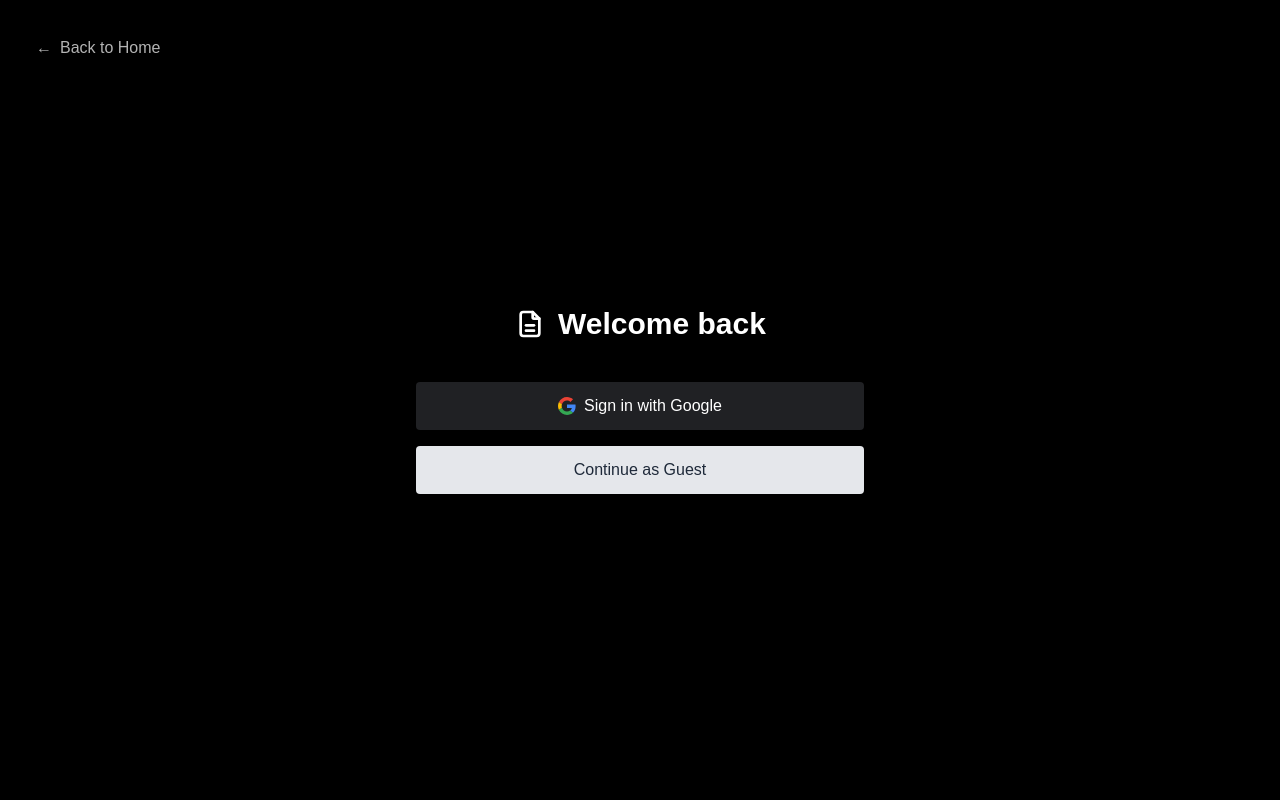
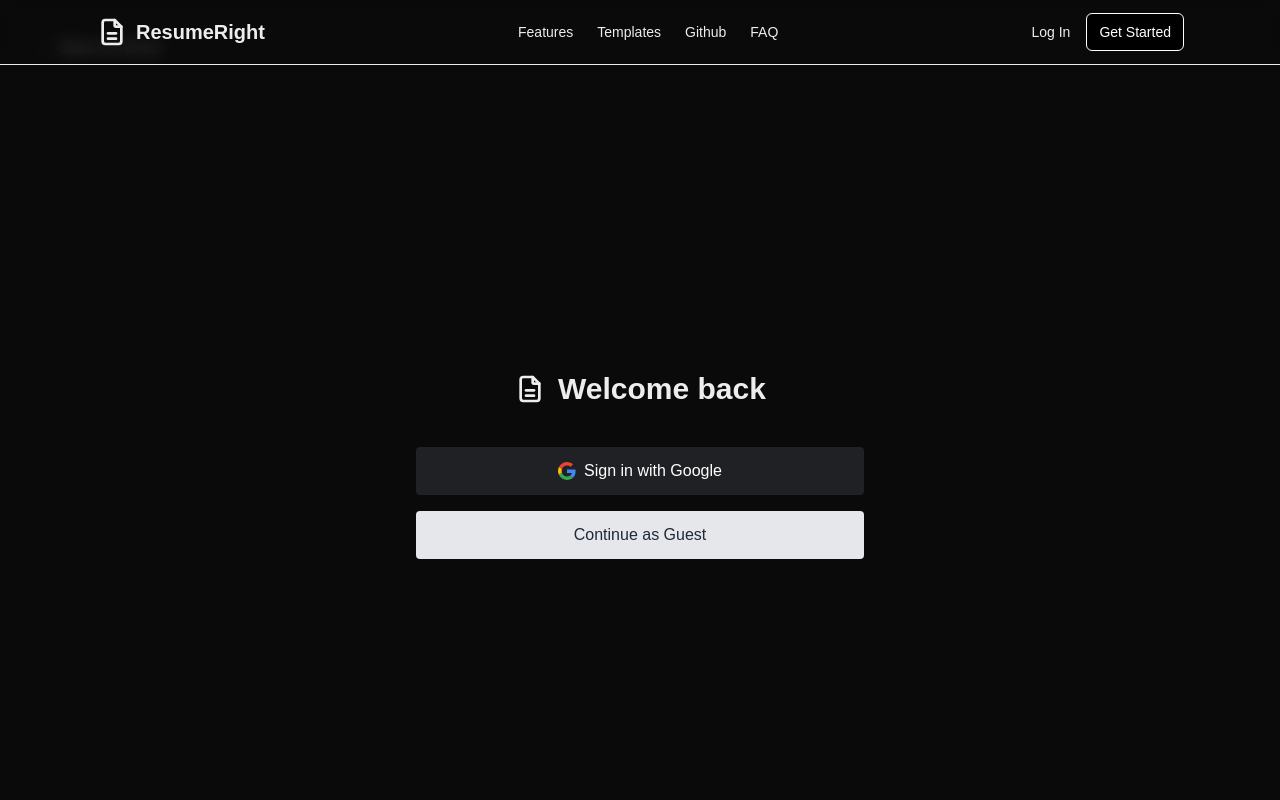
Before and after one commit to JoanDuran12/ResumeRight, a Next.js app: page /login in a window 1280 px wide. Shown: the top 800 px of the page. Built offline with nearby package versions, Linux system fonts and the light colour scheme; no server answers.

Commit message:
Add changes to LandingPage and UI

```diff
--- a/package.json
+++ b/package.json
@@ -23,8 +23,11 @@
     "@types/node": "^20",
     "@types/react": "^19",
     "@types/react-dom": "^19",
+    "autoprefixer": "^10.4.21",
     "eslint": "^9",
     "eslint-config-next": "15.2.1",
+    "postcss": "^8.5.3",
+    "tailwindcss": "^4.0.14",
     "typescript": "^5"
   }
 }
--- a/src/app/components/Component.tsx
+++ b/src/app/components/Component.tsx
@@ -2,7 +2,7 @@ import { IconCaretRight } from "@tabler/icons-react";
 
 function Component() {
   return (
-    <section className="w-full py-12 md:py-24 lg:py-32 bg-black">
+    <section className="w-full py-12 md:py-24 lg:py-32 bg-black flex items-center justify-center">
       <div className="container px-4 md:px-6">
         <div className="flex flex-col items-center justify-center space-y-4 text-center">
           <div className="space-y-2">
--- a/src/app/components/Features.tsx
+++ b/src/app/components/Features.tsx
@@ -41,7 +41,7 @@ const FeaturesItems = [
 
 function Features() {
   return (
-    <section className="w-full py-12 px-24 md:py-12 lg:py-24 xl:py-32">
+    <section className="w-full py-12 px-24 md:py-12 lg:py-24 xl:py-32 flex items-center justify-center">
       <div className="container px-4 md:px-6">
         <div className="flex flex-col items-center justify-center space-y-4 text-center">
           <div className=" bg-black text-white rounded-lg px-4 py-2 text-sm">
--- a/src/app/components/Header.tsx
+++ b/src/app/components/Header.tsx
@@ -11,8 +11,9 @@ const navItems = [
     href: "#Templates",
   },
   {
-    title: "Pricing",
-    href: "#pricing",
+    title: "Github",
+    href: "https://github.com/JoanDuran12/ResumeRight",
+    target: "_blank",
   },
   {
     title: "FAQ",
@@ -22,17 +23,18 @@ const navItems = [
 
 function Header() {
   return (
-    <header className="sticky top-0 z-50 w-full border-b bg-background/95 backdrop-blur supports-[backdrop-filter]:bg-background/60">
+    <header className="sticky top-0 z-50 w-full border-b bg-background/95 backdrop-blur supports-[backdrop-filter]:bg-background/60 flex items-center justify-center">
       <div className="container flex h-16 items-center justify-between px-24">
         <div className="flex items-center gap-2">
           <IconFileDescription stroke={2} className="size-8" />
-          <span className="font-bold text-xl">ResumeRight</span>
+          <Link href="/" className="font-bold text-xl">ResumeRight</Link>
         </div>
         <nav className="hidden md:flex items-center gap-6">
           {navItems.map((item, i) => (
             <a key={i}
               className="text-sm font-medium hover:underline underline-offset-4"
               href={item.href}
+              target={item.target}
             >
               {item.title}
             </a>
--- a/src/app/components/Login.tsx
+++ b/src/app/components/Login.tsx
@@ -6,8 +6,7 @@ import { signInWithGoogle } from "../firebase/config";
 
 export default function Login() {
     return (
-        <div className="flex flex-col items-center justify-center min-h-screen bg-black text-white p-4">
-            {/* Back button positioned top left */}
+        <div className="flex flex-col items-center justify-center min-h-screen bg-background text-foreground p-4">
             <div className="absolute top-4 left-4 m-5">
                 <Link href="/">
                     <button className="text-white/70 hover:text-white flex items-center gap-2">
@@ -24,7 +23,6 @@ export default function Login() {
                     </div>
 
                     <div className="w-full space-y-4">
-                        {/* Google Sign In Button */}
                         <button
                             className="flex items-center justify-center gap-2 w-full bg-[#202124] hover:bg-[#303134] text-white py-3 px-4 rounded transition-colors"
                             onClick={async () => {
@@ -46,7 +44,6 @@ export default function Login() {
                             Sign in with Google
                         </button>
 
-                        {/* Guest Button */}
                         <button
                             className="w-full bg-gray-200 hover:bg-gray-300 text-gray-800 py-3 px-4 rounded transition-colors"
                             onClick={() => console.log("Continue as guest clicked")}
--- a/src/app/components/Main.tsx
+++ b/src/app/components/Main.tsx
@@ -2,7 +2,7 @@ import { IconCaretRight, IconDots } from "@tabler/icons-react";
 
 function Main() {
   return (
-    <section className="w-full py-12 px-24 md:py-12 lg:py-24 xl:py-32">
+    <section className="w-full py-12 px-24 md:py-12 lg:py-24 xl:py-32 flex items-center justify-center">
       <div className="container px-4 md:px-6">
         <div className="grid gap-6 lg:grid-cols-[1fr_400px] lg:gap-12 xl:grid-cols-[1fr_600px]">
           <div className="flex flex-col justify-center space-y-4">
--- a/src/app/globals.css
+++ b/src/app/globals.css
@@ -1,6 +1,5 @@
 @import "tailwindcss";
 @import '@fontsource-variable/onest';
-
 
 :root {
   --background: #ffffff;
--- a/src/app/login/page.tsx
+++ b/src/app/login/page.tsx
@@ -1,7 +1,13 @@
+import Header from "../components/Header";
 import Login from "../components/Login";
+import Footer from "../components/Footer";
 
 export default function LoginPage() {
     return (
+        <>
+        <Header />
         <Login />
+        <Footer />
+        </>
     );
 }
```
Also changed, not shown: 1 other file (tests, documents, lock files or other folders).
